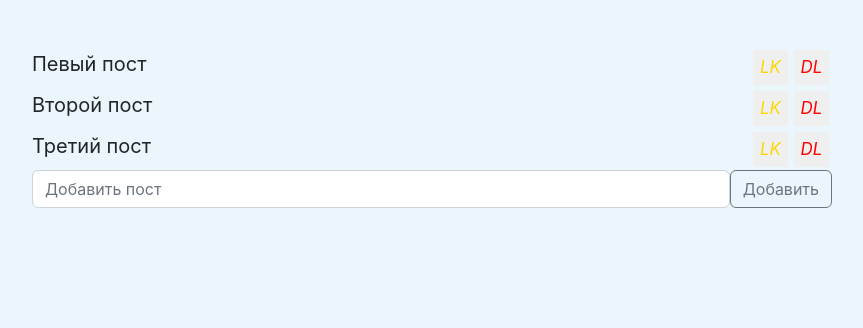
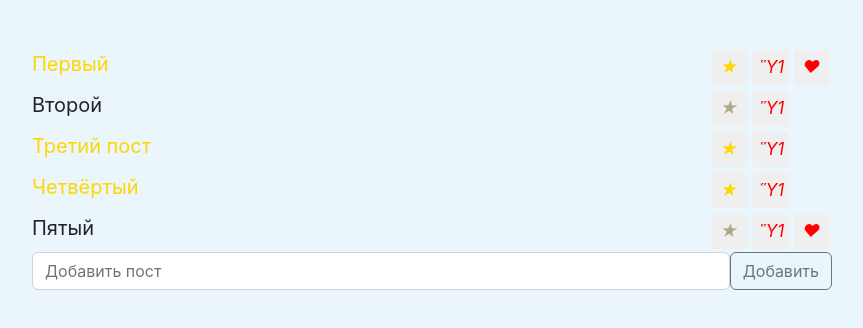
Before and after one commit to PanovPavel/reactPrject, a React app: page / in a window 1280 px wide. Shown: the part 178-506 px from the top of the page, without its empty margins (208-1071 px from the left). Built offline with nearby package versions, Linux system fonts and the light colour scheme.

Commit message:
Добавлена кнопка лайка

```diff
--- a/package.json
+++ b/package.json
@@ -6,13 +6,15 @@
     "@testing-library/jest-dom": "^5.16.5",
     "@testing-library/react": "^13.4.0",
     "@testing-library/user-event": "^13.5.0",
+    "eslint-config-react-app": "^7.0.1",
+    "json-server": "^0.17.1",
     "react": "^18.2.0",
     "react-dom": "^18.2.0",
     "react-scripts": "5.0.1",
     "web-vitals": "^2.1.4"
   },
   "scripts": {
-    "start": "react-scripts start",
+    "start": "react-scripts  start",
     "build": "react-scripts build",
     "test": "react-scripts test",
     "eject": "react-scripts eject"
--- a/src/component/app/app.js
+++ b/src/component/app/app.js
@@ -6,6 +6,13 @@ import PostList from "../post-list/post-list";
 import PostAddForm from "../post-add-form/post-add-form";
 import './app.css'
 const App = ()=>{
+    let data = [
+        { id: 1, textPost: 'Первый', impotent: true, like: false},
+        { id: 2, textPost: 'Второй', impotent: false, like: true},
+        { id: 3, textPost: 'Третий пост', impotent: true, like: true },
+        { id: 4, textPost: 'Четвёртый', impotent: true, like: true},
+        { id: 5, textPost: 'Пятый', impotent: false, like: false}
+    ];
     return(
         <div className='app'>
             <Header/>
@@ -13,7 +20,7 @@ const App = ()=>{
                 <Search/>
                 <PostFilter/>
             </div>
-            <PostList/>
+            <PostList posts={data}/>
             <PostAddForm/>
         </div>
     )
--- a/src/component/post-list-item/post-list-item.css
+++ b/src/component/post-list-item/post-list-item.css
@@ -15,7 +15,7 @@
     outline: none;
 }
 .app-list-item .btn-star {
-    color: #FFD700;
+    color: #b0a88a;
 }
 .app-list-item .btn-trash {
     color: red;
@@ -52,3 +52,13 @@
 .app-list-item.important .btn-star {
     color: #aeaeae;
 }
+.important{
+    color: #FFD700;
+}
+.hidden{
+    /*visibility: hidden;*/
+    opacity: 0;
+    visibility: hidden;
+    transition-property: opacity;
+    transition-duration: 0.2s;
+}
--- a/src/component/post-list-item/post-list-item.js
+++ b/src/component/post-list-item/post-list-item.js
@@ -1,20 +1,45 @@
 import React from "react";
 import './post-list-item.css'
-const PostListItem = ({textPost, impotent = false})=>{
+class PostListItem extends React.Component{
+    constructor(props) {
+        super(props);
+        this.state = {
+            impotent: this.props.impotent,
+            like: this.props.like,
+        }
+        this.changeImpotent = this.changeImpotent.bind(this);
+        this.onLike = this.onLike.bind(this);
+    }
+    changeImpotent(){
+        this.setState(state => ({
+            impotent: !this.state.impotent
+        }))
+    }
+    onLike(){
+        this.setState(like =>({
+            like: !this.state.like,
+        }))
+    }
+    render() {
+
         return(
-            <li className='app-list-item d-flex justify-content-between'>
-                <span className='app-list-item-label'>{textPost}</span>
+            <li  className={`d-flex justify-content-between app-list-item`}>
+                <span onClick={this.onLike} className={`app-list-item-label ${this.state.impotent ? 'important' : ''}`}>{this.props.textPost}</span>
 
                 <div className='d-flex justify-content align-items-center'>
-                <button className='btn-star btn-sn'>
-                    <i className="fa fa-star" aria-hidden="true">LK</i>
+                    <button onClick={this.changeImpotent} className='btn-star btn-sn'>
+                        <i className={`fa fa-star ${this.state.impotent ? 'important' : ''}`} aria-hidden="true">{`\u2605`}</i>
                     </button>
                     <button className='btn-trash btn-sn'>
-                    <i className='fa fa-trash-o'>DL</i>
+                        <i className='fa fa-trash-o'>{'\u1F5D1'}</i>
                     </button>
-
+                    <button onClick={this.onLike} className={`btn-trash btn-sn  ${this.state.like?'hidden':''}`}>
+                        <i className='fa fa-trash-o'>{'\u2764'}</i>
+                    </button>
                 </div>
             </li>
         )
     }
+
+}
 export default PostListItem;
--- a/src/component/post-list/post-list.js
+++ b/src/component/post-list/post-list.js
@@ -1,13 +1,18 @@
 import React from "react";
 import './post-list.css'
 import PostListItem from "../post-list-item/post-list-item";
-const PostList = ()=>{
+const PostList =  ({posts})=>{
+    let elements = posts.map((item)=>{
+        return (
+            <div>
+                <PostListItem textPost={item.textPost} impotent={item.impotent} key={item.id} like={item.like}/>
+            </div>
+        )
+    })
     return(
-            <ul className='app-list list-group d-flex'>
-                <PostListItem textPost='Певый пост'/>
-                <PostListItem textPost='Второй пост'/>
-                <PostListItem textPost='Третий пост'/>
-            </ul>
+    <ul className='app-list list-group d-flex'>
+        {elements}
+    </ul>
     )
 }
 export default PostList;
```
Also changed, not shown: 1 other file. Lines whose indentation alone changed are shown as unchanged.
